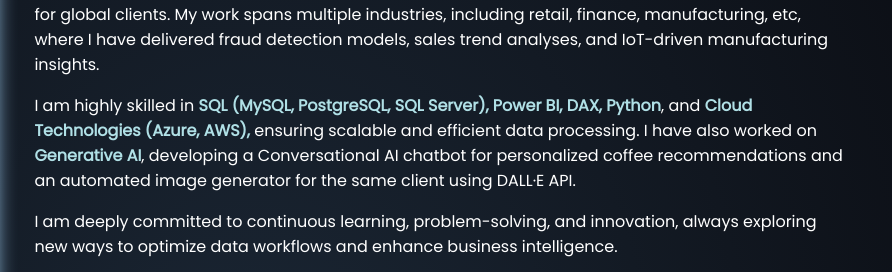
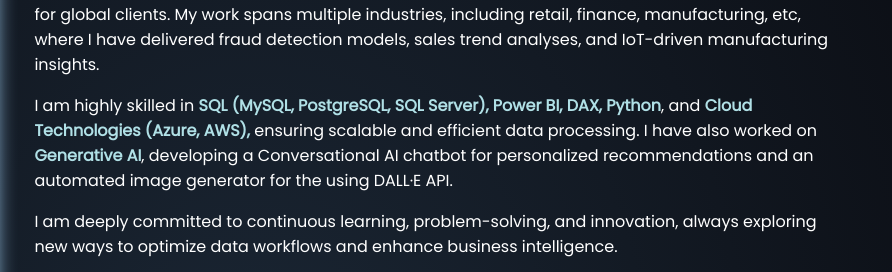
Before and after one commit to raksha-jain/raksha-jain, a plain HTML site: page index.html in a window 1280 px wide. Shown: the part 418-690 px from the top of the page, 388-1280 px from the left. Drawn offline with nearby package versions, Linux system fonts and the light colour scheme.

Commit message:
Update index.html

```diff
--- a/index.html
+++ b/index.html
@@ -68,7 +68,7 @@
             <h2>About.</h2>
             <p>I am a passionate and results-driven Data & Analytics Professional with a strong background in <b style="color:powderblue;"> Business Intelligence, Data Engineering</b>, and <b style="color:powderblue;"> AI-driven solutions.</b> With 4 years of experience, I have worked extensively with <b style="color:powderblue;"> Power BI, SQL</b>, and <b style="color:powderblue;"> Machine Learning</b>, transforming complex data into meaningful insights that drive business growth.</p>
             <p> I specialize in data visualization, workflow automation, and process optimization, having successfully migrated Qlik Sense reports to Power BI, optimized ETL pipelines, and developed AI-powered solutions for global clients. My work spans multiple industries, including retail, finance, manufacturing, etc, where I have delivered fraud detection models, sales trend analyses, and IoT-driven manufacturing insights.</p>
-            <p> I am highly skilled in <b style="color:powderblue;"> SQL (MySQL, PostgreSQL, SQL Server), Power BI, DAX, Python</b>, and <b style="color:powderblue;"> Cloud Technologies (Azure, AWS),</b> ensuring scalable and efficient data processing. I have also worked on <b style="color:powderblue;"> Generative AI</b>, developing a Conversational AI chatbot for personalized coffee recommendations and an automated image generator for the same client using DALL·E API.</p>
+            <p> I am highly skilled in <b style="color:powderblue;"> SQL (MySQL, PostgreSQL, SQL Server), Power BI, DAX, Python</b>, and <b style="color:powderblue;"> Cloud Technologies (Azure, AWS),</b> ensuring scalable and efficient data processing. I have also worked on <b style="color:powderblue;"> Generative AI</b>, developing a Conversational AI chatbot for personalized recommendations and an automated image generator for the using DALL·E API.</p>
             <p> I am deeply committed to continuous learning, problem-solving, and innovation, always exploring new ways to optimize data workflows and enhance business intelligence. </p>
             <p> If you're looking for someone to bridge the gap between data and business, streamline analytics workflows, or develop impactful data-driven solutions, let's connect!</p>
 
```
